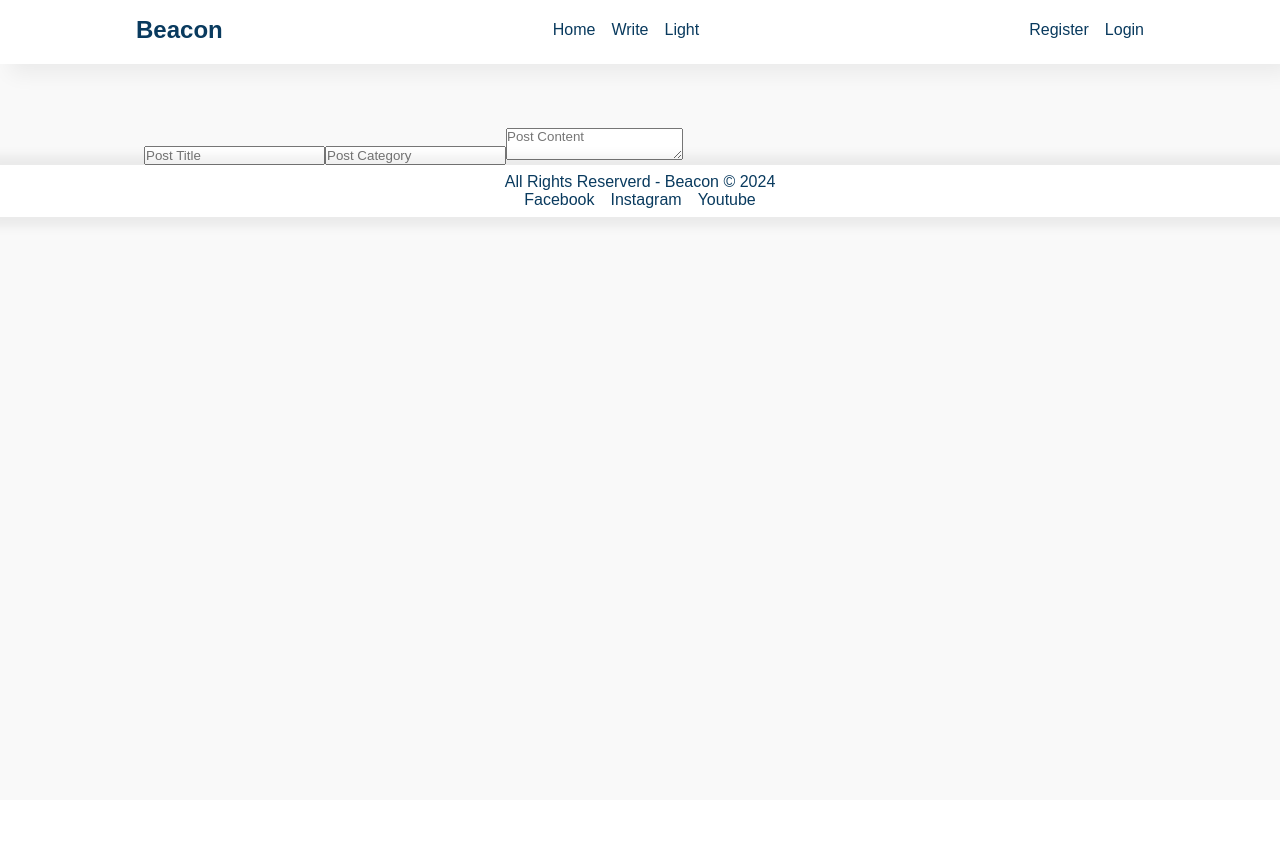
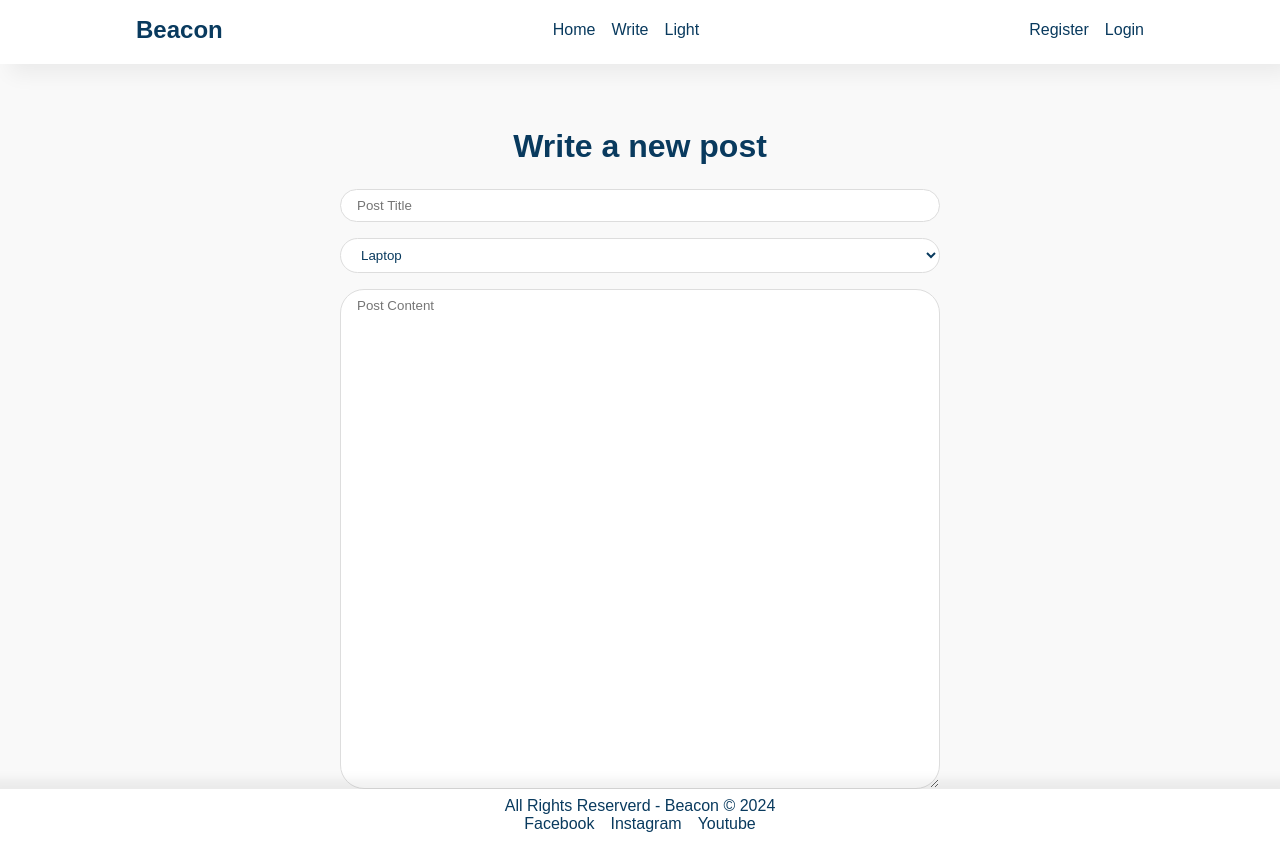
Before and after one commit to Mohamed-Behery/mern-blog-website, a React (Create React App) app in the folder client/: page /write in a window 1280 px wide. Before the commit the page ends 800 px from the top, so only its background shows below. Built offline with nearby package versions, Linux system fonts and the light colour scheme.

Commit message:
Designed the write post page

```diff
--- a/client/src/Components/Footer.jsx
+++ b/client/src/Components/Footer.jsx
@@ -1,4 +1,5 @@
 import styled from "styled-components";
+import { Link } from "react-router-dom";
 
 const Container = styled.div`
   background-color: ${({ theme }) => theme.neutral};
@@ -9,8 +10,8 @@ const Container = styled.div`
   box-shadow: 0 0 10px 10px rgba(0, 0, 0, 0.06);
 `;
 const Copyrights = styled.footer``;
-const Social = styled.footer``;
-const Link = styled.a`
+const Social = styled.div``;
+const SocialLink = styled(Link)`
   margin: 0 8px;
 `;
 
@@ -19,9 +20,15 @@ const Footer = () => {
     <Container>
       <Copyrights>All Rights Reserverd - Beacon &#169; 2024 </Copyrights>
       <Social>
-        <Link>Facebook</Link>
-        <Link>Instagram</Link>
-        <Link>Youtube</Link>
+        <SocialLink to="https://www.facebook.com" target="_blank">
+          Facebook
+        </SocialLink>
+        <SocialLink to="https://www.instagram.com" target="_blank">
+          Instagram
+        </SocialLink>
+        <SocialLink to="https://www.youtube.com" target="_blank">
+          Youtube
+        </SocialLink>
       </Social>
     </Container>
   );
--- a/client/src/Components/PostCard.jsx
+++ b/client/src/Components/PostCard.jsx
@@ -12,6 +12,9 @@ const PostImage = styled.img`
   height: 300px;
   object-fit: cover;
   border-radius: 8px;
+`;
+const PostText = styled.div`
+  padding: 8px 16px;
 `;
 const Details = styled.div`
   display: flex;
@@ -38,17 +41,19 @@ const PostCard = () => {
   return (
     <Container>
       <PostImage src="images/post.jpg" />
+      <PostText>
         <Title to="/post">Title</Title>
         <Details>
           <Author>Mohamed</Author>
           <Date>1/1/2001</Date>
-        <Category>Tech</Category>
+          <Category>Laptop</Category>
         </Details>
         <Content>
-        Lorem ipsum dolor sit amet consectetur adipisicing elit. Dolore expedita
-        necessitatibus aliquam beatae voluptatem amet delectus magni dolores
-        quam officia? Rerum fugiat
+          Lorem ipsum dolor sit amet consectetur adipisicing elit. Dolore
+          expedita necessitatibus aliquam beatae voluptatem amet delectus magni
+          dolores quam officia? Rerum fugiat
         </Content>
+      </PostText>
     </Container>
   );
 };
--- a/client/src/pages/Post.jsx
+++ b/client/src/pages/Post.jsx
@@ -12,6 +12,12 @@ const Image = styled.img`
 `;
 const Title = styled.h1`
   font-size: 32px;
+`;
+
+const PostInfo = styled.div`
+  display: flex;
+  justify-content: space-around;
+  align-items: center;
 `;
 const Date = styled.span``;
 const Author = styled.span``;
@@ -32,11 +38,13 @@ const Post = () => {
         <Image src="images/post.jpg" />
         <Title>Title</Title>
         <Hr />
-        <Date>1/1/2001</Date>
-        <Author>Mohamed</Author>
-        <Category>Tech</Category>
-        <Update>Update</Update>
-        <Delete>Delete</Delete>
+        <PostInfo>
+          <Date>1/1/2001</Date>
+          <Author>Mohamed</Author>
+          <Category>Laptop</Category>
+          <Update>Update</Update>
+          <Delete>Delete</Delete>
+        </PostInfo>
         <Hr />
         <Content>
           Lorem ipsum dolor sit amet consectetur adipisicing elit. Dolore
--- a/client/src/pages/Write.jsx
+++ b/client/src/pages/Write.jsx
@@ -1,18 +1,63 @@
 import styled from "styled-components";
 
-const Container = styled.div``;
-const Image = styled.img``;
-const Title = styled.input``;
-const Category = styled.input``;
-const Content = styled.textarea``;
+const Container = styled.div`
+  text-align: center;
+  min-height: calc(100vh - 195px);
+`;
+const PageTitle = styled.h2`
+  margin-bottom: 24px;
+  font-size: 32px;
+`;
+const Wrapper = styled.div`
+  display: flex;
+  flex-direction: column;
+  gap: 16px;
+  max-width: 600px;
+  margin: 0 auto;
+  /* border: 1px solid #000; */
+  * {
+    background: ${({ theme }) => theme.neutral};
+    color: ${({ theme }) => theme.text};
+    padding: 8px 16px;
+    border: 1px solid ${({ theme }) => theme.border};
+    outline: none;
+    border-radius: 24px;
+  }
+  *:focus {
+    border-color: ${({ theme }) => theme.text};
+  }
+
+  @media screen and (max-width: 767px) {
+    & {
+      padding: 8px;
+    }
+  }
+`;
+// const Image = styled.img``;
+const PostTitle = styled.input``;
+const Category = styled.select``;
+const Option = styled.option``;
+const Content = styled.textarea`
+  min-height: 500px;
+  max-height: 500px;
+  min-width: 100%;
+  max-width: 100%;
+`;
 
 const Write = () => {
   return (
     <Container>
-      <Image src="" />
-      <Title type="text" placeholder="Post Title" />
-      <Category type="text" placeholder="Post Category" />
-      <Content placeholder="Post Content" />
+      <PageTitle>Write a new post</PageTitle>
+      <Wrapper>
+        {/* <Image src="" /> */}
+        <PostTitle type="text" placeholder="Post Title" />
+        <Category>
+          <Option value="">Laptop</Option>
+          <Option value="">Mobile</Option>
+          <Option value="">Tablet</Option>
+        </Category>
+        <Content placeholder="Post Content" />
+      </Wrapper>
     </Container>
   );
 };
```
Lines whose indentation alone changed are shown as unchanged.
